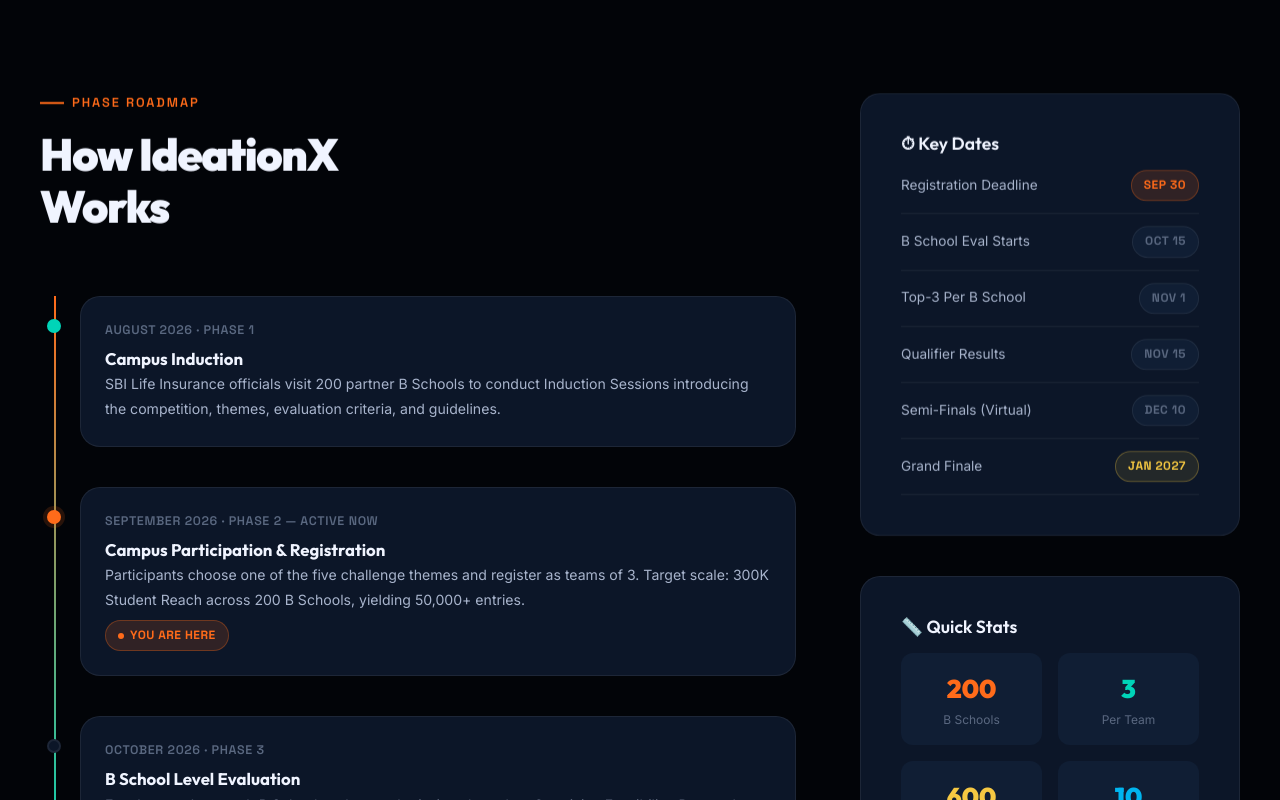
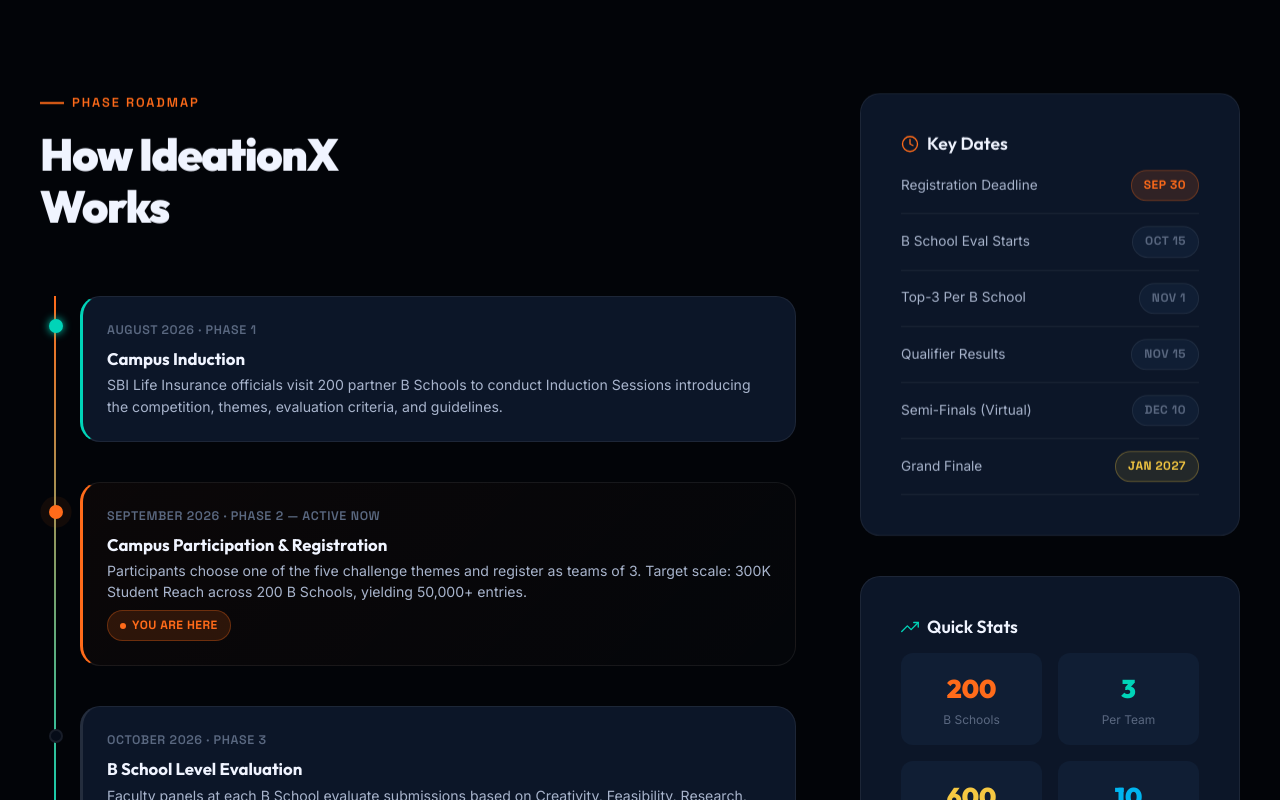
Before and after one commit to Nilesh220/Sbi-Life, a Next.js app: page /ideationx in a window 1280 px wide. Shown: the part 520-1320 px from the top of the page. Built offline with nearby package versions, Linux system fonts and the light colour scheme.

Commit message:
design: polish timeline roadmap visual style and sidebar stats headers

```diff
--- a/src/app/ideationx/page.js
+++ b/src/app/ideationx/page.js
@@ -122,7 +122,10 @@
             <div className="sticky-sidebar">
               <RevealOnScroll>
                 <div className="key-date-card">
-                  <h5 style={{ marginBottom: 'var(--space-md)' }}>⏱ Key Dates</h5>
+                  <h5 style={{ marginBottom: 'var(--space-md)', display: 'flex', alignItems: 'center', gap: '8px' }}>
+                    <Icon name="clock" size={18} color="var(--saffron)" />
+                    Key Dates
+                  </h5>
                   <div style={{ display: 'flex', flexDirection: 'column', gap: '12px' }}>
                     {keyDates.map(kd => (
                       <div key={kd.label} style={{ display: 'flex', justifyContent: 'space-between', alignItems: 'center', paddingBottom: '12px', borderBottom: '1px solid var(--glass-border)' }}>
@@ -136,7 +139,10 @@
 
               <RevealOnScroll delay={0.1}>
                 <div className="key-date-card">
-                  <h5 style={{ marginBottom: 'var(--space-md)' }}>📏 Quick Stats</h5>
+                  <h5 style={{ marginBottom: 'var(--space-md)', display: 'flex', alignItems: 'center', gap: '8px' }}>
+                    <Icon name="trending-up" size={18} color="var(--teal)" />
+                    Quick Stats
+                  </h5>
                   <div style={{ display: 'grid', gridTemplateColumns: '1fr 1fr', gap: 'var(--space-md)' }}>
                     {quickStats.map(qs => (
                       <div key={qs.label} style={{ textAlign: 'center', padding: 'var(--space-md)', background: 'var(--bg-elevated)', borderRadius: 'var(--radius-md)' }}>
@@ -150,7 +156,10 @@
 
               <RevealOnScroll delay={0.2}>
                 <div className="key-date-card" style={{ background: 'linear-gradient(135deg,rgba(255,107,26,0.1),rgba(0,212,184,0.05))', borderColor: 'rgba(255,107,26,0.2)' }}>
-                  <h5 style={{ marginBottom: 'var(--space-sm)' }}>📥 Download</h5>
+                  <h5 style={{ marginBottom: 'var(--space-sm)', display: 'flex', alignItems: 'center', gap: '8px' }}>
+                    <Icon name="download" size={18} color="var(--saffron)" />
+                    Download
+                  </h5>
                   <p style={{ fontSize: '0.85rem', marginBottom: 'var(--space-md)' }}>Get the complete competition structure as a one-pager PDF.</p>
                   <button className="btn btn-primary" style={{ width: '100%', justifyContent: 'center' }} onClick={() => alert('PDF download will be available soon!')}>
                     Download One-Pager PDF
--- a/src/styles/components.css
+++ b/src/styles/components.css
@@ -344,6 +344,18 @@
 }
 
 /* ── Timeline ─────────────────────────────────────────────── */
+@keyframes timelinePulse {
+  0% {
+    box-shadow: 0 0 0 0px rgba(255, 107, 26, 0.5);
+  }
+  70% {
+    box-shadow: 0 0 0 10px rgba(255, 107, 26, 0);
+  }
+  100% {
+    box-shadow: 0 0 0 0px rgba(255, 107, 26, 0);
+  }
+}
+
 .timeline {
   position: relative;
   padding-left: 40px;
@@ -355,7 +367,7 @@
   top: 0;
   bottom: 0;
   width: 2px;
-  background: linear-gradient(to bottom, var(--saffron), var(--teal), rgba(0,212,184,0.1));
+  background: linear-gradient(to bottom, var(--saffron), var(--teal), rgba(255,255,255,0.05));
 }
 .timeline-item {
   position: relative;
@@ -363,8 +375,9 @@
   padding: var(--space-lg);
   background: var(--bg-card);
   border: 1px solid var(--glass-border);
+  border-left: 3px solid rgba(255, 255, 255, 0.1);
   border-radius: var(--radius-lg);
-  transition: all var(--t-med);
+  transition: all var(--t-med) var(--ease-smooth);
 }
 .timeline-item::before {
   content: '';
@@ -374,22 +387,36 @@
   width: 14px;
   height: 14px;
   border-radius: 50%;
-  background: var(--bg-card);
+  background: var(--bg-deep);
   border: 2px solid var(--glass-border);
   z-index: 1;
+  transition: all var(--t-med) var(--ease-smooth);
+}
+.timeline-item--active {
+  border-left: 3px solid var(--saffron);
+  background: linear-gradient(135deg, rgba(255,107,26,0.04), rgba(255,255,255,0.01));
 }
 .timeline-item--active::before {
   background: var(--saffron);
   border-color: var(--saffron);
-  box-shadow: 0 0 0 4px var(--saffron-dim);
+  animation: timelinePulse 2s infinite;
+}
+.timeline-item--done {
+  border-left: 3px solid var(--teal);
 }
 .timeline-item--done::before {
   background: var(--teal);
   border-color: var(--teal);
+  box-shadow: 0 0 8px var(--teal);
 }
 .timeline-item:hover {
-  border-color: rgba(255,107,26,0.3);
-  transform: translateX(4px);
+  border-color: rgba(255, 255, 255, 0.15);
+  background: rgba(255, 255, 255, 0.02);
+  transform: translateX(6px);
+}
+.timeline-item--active:hover {
+  border-color: var(--saffron);
+  box-shadow: 0 8px 30px -10px rgba(255, 107, 26, 0.15);
 }
 .timeline-item__date {
   font-family: var(--font-mono);
@@ -400,8 +427,9 @@
   margin-bottom: var(--space-sm);
   text-transform: uppercase;
 }
-.timeline-item__title { font-size: 1.05rem; font-weight: 700; margin-bottom: 4px; }
-.timeline-item__desc  { font-size: 0.88rem; color: var(--text-secondary); }
+.timeline-item__title { font-size: 1.05rem; font-weight: 700; margin-bottom: 6px; }
+.timeline-item__desc  { font-size: 0.88rem; color: var(--text-secondary); line-height: 1.5; }
+
 
 /* ── Module Card (Learning Hub) ───────────────────────────── */
 .module-card {
```
